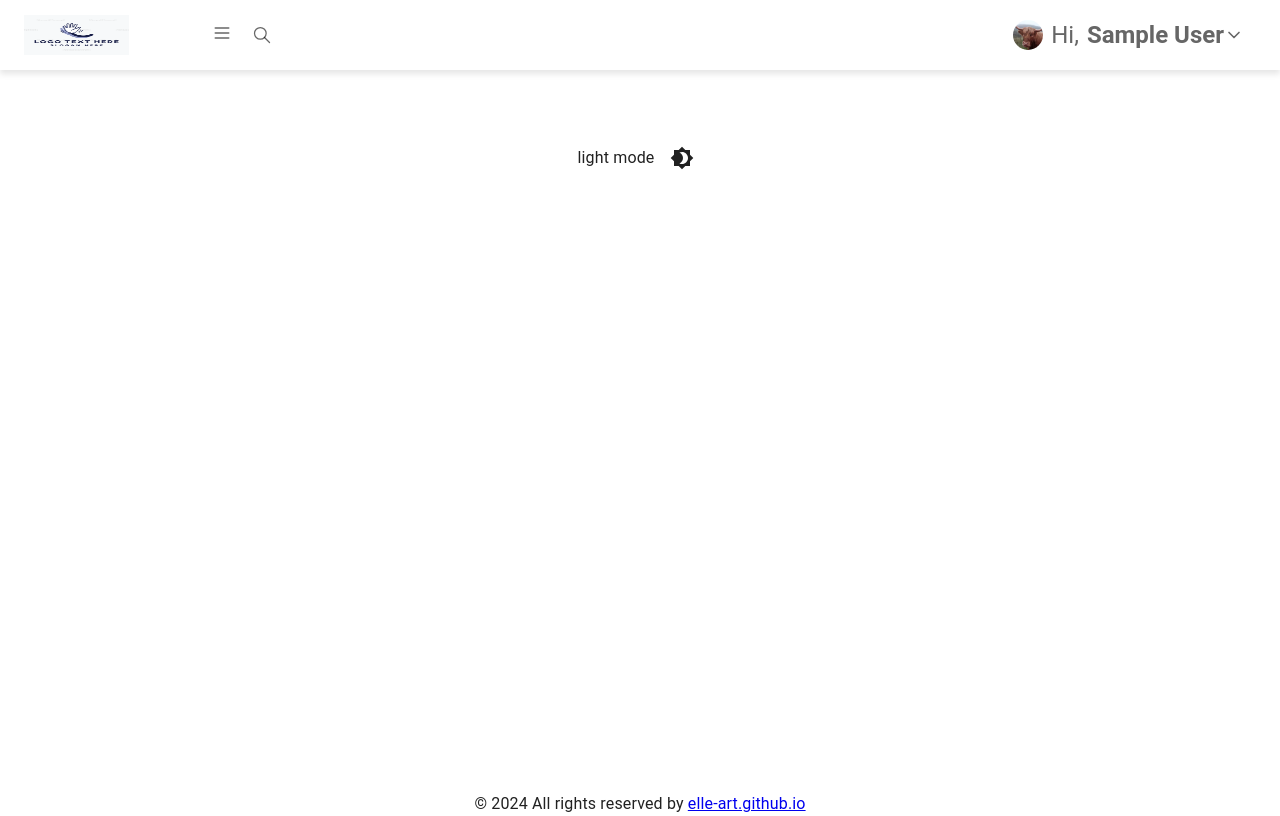
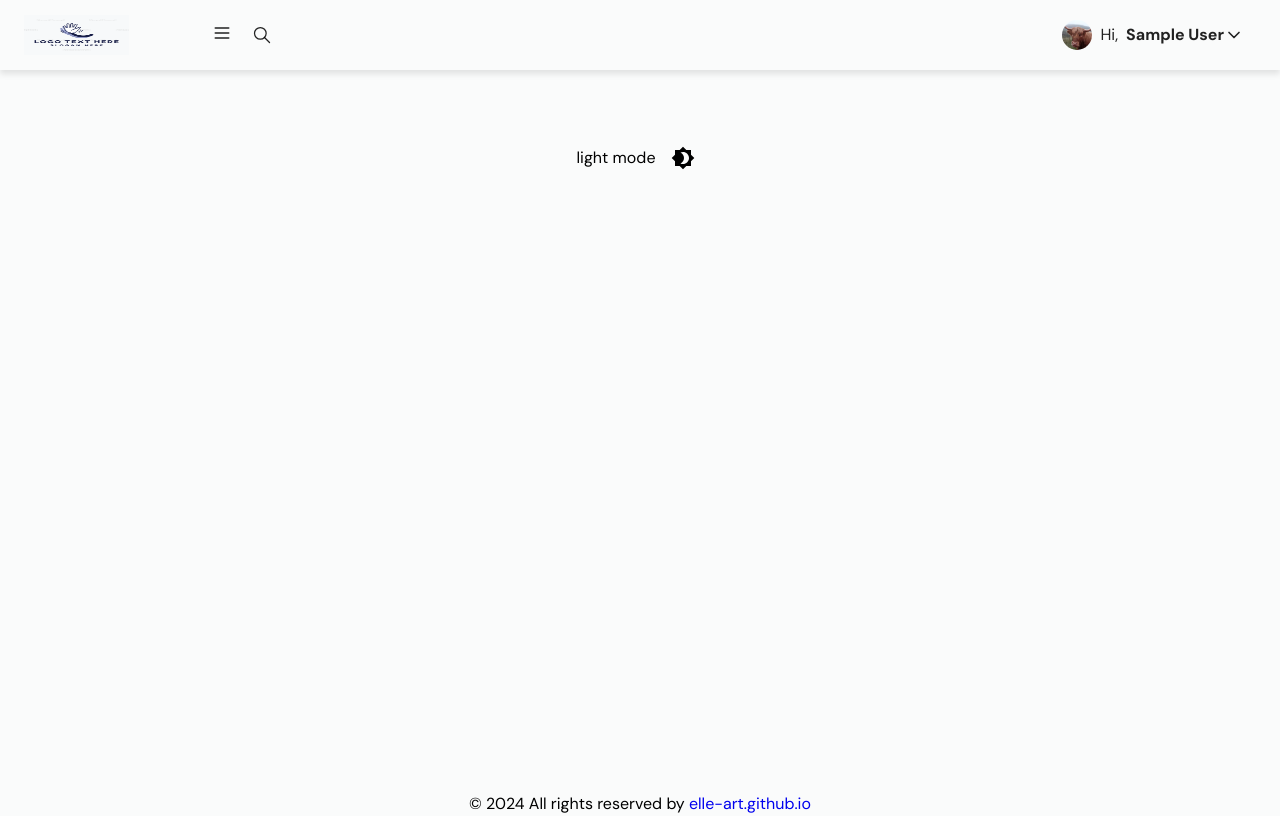
Before and after one commit to elle-art/greetings101, a Next.js app in the folder frontend/: page /pages/Settings in a window 1280 px wide. Built offline with nearby package versions, Linux system fonts and the light colour scheme; sample sign-in values are in the browser's storage.

Commit message:
darkmodetoggle button

```diff
--- a/frontend/app/components/settings/DarkModeButton.tsx
+++ b/frontend/app/components/settings/DarkModeButton.tsx
@@ -4,12 +4,12 @@ import Box from '@mui/material/Box';
 import { useTheme, ThemeProvider, createTheme } from '@mui/material/styles';
 import Brightness4Icon from '@mui/icons-material/Brightness4';
 import Brightness7Icon from '@mui/icons-material/Brightness7';
+import { ColorModeContext } from './ToggleColorMode';
 
-const ColorModeContext = React.createContext({ toggleColorMode: () => {} });
-
-export default function DarkModeButton() {
+const DarkModeButton = () => {
   const theme = useTheme();
   const colorMode = React.useContext(ColorModeContext);
+
   return (
     <Box
       sx={{
@@ -30,3 +30,5 @@ export default function DarkModeButton() {
     </Box>
   );
 };
+
+export default DarkModeButton;
--- a/frontend/app/components/settings/ToggleColorMode.tsx
+++ b/frontend/app/components/settings/ToggleColorMode.tsx
@@ -1,65 +1,39 @@
-import { createTheme, ThemeProvider } from "@mui/material";
-import { createContext, useContext, useMemo, useState } from "react";
+import { Button, createTheme, ThemeProvider } from "@mui/material";
+import { createContext, ReactNode, useContext, useMemo, useState } from "react";
 import DarkModeButton from "./DarkModeButton";
 import getUserFromLocalStorage from "@/utils/user/getUser";
 import { API_BASE_URL, UPDATE_USER_ENDPOINT } from "@/utils/constants";
+import { getDesignTokens } from "@/utils/theme/DesignTokens";
 
-const ColorModeContext = createContext({ toggleColorMode: () => {} });
+export const ColorModeContext = createContext({ toggleColorMode: () => {} });
 
-export default function ToggleColorMode() {
-    const [mode, setMode] = useState<'light' | 'dark'>('light');
-    const [user, setUser] = useState(getUserFromLocalStorage());
-
-    const updateUserPreference = async (mode: string) => {
-        if(!user) {
-            console.error('No user found,')
+interface ToggleColorModeProviderProps {
+  children: ReactNode;
 }
 
-        const updatedUser = { ...user, darkModePref: mode };
-
-        const response = await fetch(`${API_BASE_URL}${UPDATE_USER_ENDPOINT}${user.id}`, {
-          method: 'PUT',
-          headers: {
-            'Content-Type': 'application/json',
-          },
-          body: JSON.stringify(updatedUser),
-        });
-
-        if (response.ok) {
-          const result = await response.json();
-          localStorage.setItem('user', JSON.stringify(result.user));
-          setUser(result.user);
-        } else {
-          console.error('Failed to update user preference');
-        }
-      };
+export const ToggleColorModeProvider = ({children}: ToggleColorModeProviderProps) => {
+  const [mode, setMode] = useState<'light' | 'dark'>('light');
 
   const colorMode = useMemo(
     () => ({
       toggleColorMode: () => {
-            const newMode = mode === 'light' ? 'dark' : 'light';
-            setMode(newMode);
-            updateUserPreference(newMode);
+        console.log("Button clicked");
+        setMode((prevMode) => (prevMode === 'light' ? 'dark' : 'light'));
       },
     }),
-      [mode, user],
+    [],
   );
 
   const theme = useMemo(
-      () =>
-        createTheme({
-          palette: {
-            mode,
-          },
-        }),
+      () => createTheme(getDesignTokens(mode)),
     [mode],
   );
 
  return (
     <ColorModeContext.Provider value={colorMode}>
       <ThemeProvider theme={theme}>
-          <DarkModeButton />
+        {children}
       </ThemeProvider>
     </ColorModeContext.Provider>
   );
-  }
+};
--- a/frontend/app/layout.tsx
+++ b/frontend/app/layout.tsx
@@ -1,16 +1,14 @@
-// app/layout.tsx
 "use client";
-import useAuth from "@/utils/user/useAuth";
 import { usePathname } from "next/navigation";
-import { getDesignTokens } from "@/utils/theme/DesignTokens";
-import { ThemeProvider } from "@mui/material/styles";
-import CssBaseline from "@mui/material/CssBaseline";
-import { styled, Container, Box, Button, createTheme, useTheme } from "@mui/material";
-import React, { ReactNode, useContext, useEffect, useMemo, useState } from "react";
+import { ThemeProvider, CssBaseline, Button, useTheme } from "@mui/material";
+import React, { useState, useContext } from "react";
 import Header from './layout/header/Header';
 import Sidebar from './layout/sidebar/Sidebar';
 import Footer from './layout/footer/page';
+import useAuth from "@/utils/user/useAuth";
 import getUserFromLocalStorage from "@/utils/user/getUser";
+import { ToggleColorModeProvider, ColorModeContext } from "./components/settings/ToggleColorMode";
+import { styled, Container, Box } from "@mui/material";
 
 const MainWrapper = styled("div")(() => ({
   display: "flex",
@@ -31,7 +29,7 @@ const userData = getUserFromLocalStorage();
 interface ProfileBkgrdProps {
   isProfilePage: boolean;
 }
-const color = "#32a852"
+const color = "#32a852";
 
 const ProfileBkgrd = styled("div")<ProfileBkgrdProps>(({ isProfilePage }) => ({
   width: "100%",
@@ -41,25 +39,22 @@ const ProfileBkgrd = styled("div")<ProfileBkgrdProps>(({ isProfilePage }) => ({
   boxShadow: isProfilePage ? '0 4px 6px rgba(0, 0, 0, 0.1)' : '0',
 }));
 
-interface RootLayoutProps {
-  children: ReactNode;
+interface Props {
+  children: React.ReactNode;
 }
 
-const ColorModeContext = React.createContext({ toggleColorMode: () => {} });
-
-const RootLayout = ({ children }: RootLayoutProps) => {
+const RootLayout = ({ children }: Props) => {
   const pathname = usePathname();
   const isProfilePage = pathname === '/pages/ViewProfile';
   const [isSidebarOpen, setSidebarOpen] = useState(false);
   const user = useAuth();
-  const theme = useTheme();
   const colorMode = useContext(ColorModeContext);
 
   if (!user) {
     return (
       <html lang="en">
         <body>
-            <ThemeProvider theme={theme}>
+          <ToggleColorModeProvider>
             <CssBaseline />
             <MainWrapper className="mainwrapper">
               <PageWrapper className="page-wrapper">
@@ -87,7 +82,7 @@ const RootLayout = ({ children }: RootLayoutProps) => {
                 </Container>
               </PageWrapper>
             </MainWrapper>
-            </ThemeProvider>
+          </ToggleColorModeProvider>
         </body>
       </html>
     );
@@ -96,7 +91,7 @@ const RootLayout = ({ children }: RootLayoutProps) => {
   return (
     <html lang="en">
       <body>
-        <ThemeProvider theme={theme}>
+        <ToggleColorModeProvider>
           <CssBaseline />
           <MainWrapper className="mainwrapper">
             <Sidebar
@@ -119,7 +114,7 @@ const RootLayout = ({ children }: RootLayoutProps) => {
               </ProfileBkgrd>
             </PageWrapper>
           </MainWrapper>
-          </ThemeProvider>
+        </ToggleColorModeProvider>
       </body>
     </html>
   );
--- a/frontend/app/pages/Settings/page.tsx
+++ b/frontend/app/pages/Settings/page.tsx
@@ -7,13 +7,13 @@ import PageContainer from '@/app/components/container/PageContainer';
 import CourseCard from '@/app/components/dashboard/CourseCard';
 import { IconSettings } from "@tabler/icons-react";
 import HeaderWithIcon from '../../layout/text-formats/TextHeadings';
-import ToggleColorMode from '@/app/components/settings/ToggleColorMode';
+import DarkModeButton from '@/app/components/settings/DarkModeButton';
 
 const Settings = () => {
   return (
     <PageContainer title="Settings" description=" ">
     <Box mt={3}>
-      <ToggleColorMode />
+      <DarkModeButton/>
     </Box>
   </PageContainer>
   )
```
Also changed, not shown: frontend/app/_app.tsx (+6 -21 lines), frontend/app/test.tsx (added, +62 -0 lines), frontend/types/User.ts (added, +10 -0 lines), frontend/utils/user/UserContext.tsx (added, +38 -0 lines), package.json (added, +7 -0 lines), 2 other files (tests, documents, lock files or other folders). Lines whose indentation alone changed are shown as unchanged.
